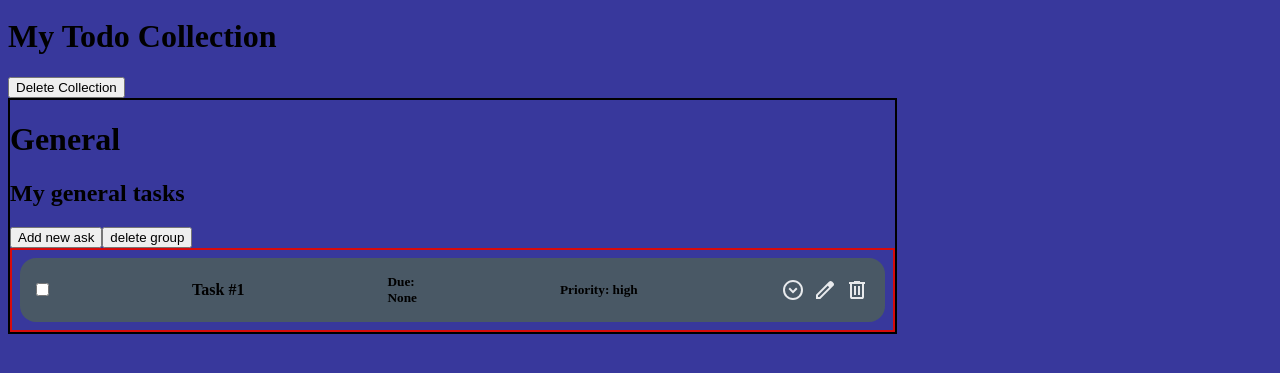
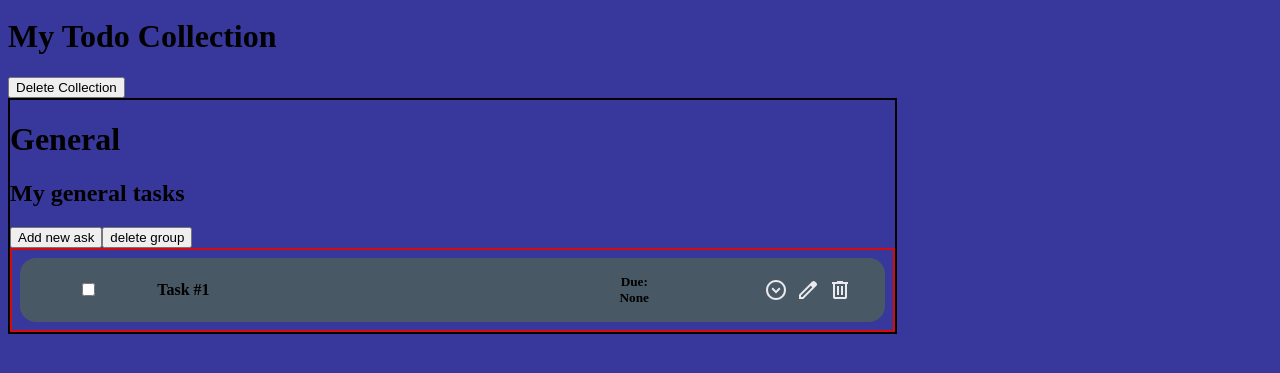
Before and after one commit to DK32093/Todo-List, a website built with webpack: page src/template.html in a window 1280 px wide. Shown: the part 107-480 px from the top of the page. Built offline with nearby package versions, Linux system fonts and the light colour scheme; files whose address does not match are found by name.

Commit message:
Move priority to task details

```diff
--- a/src/display.js
+++ b/src/display.js
@@ -146,7 +146,7 @@ function createTaskCard(task, collectionInd) {
     // basic view params
     taskTitle.innerText = task.taskTitle;
     dueDate.innerText = "Due:\n" + task.dueDate
-    priority.innerText = "Priority: " + task.priority
+
     Object.assign(taskCheck, {
         type: "checkbox",
         name: "taskCheck",
@@ -184,12 +184,15 @@ function createTaskCard(task, collectionInd) {
         displayCollection(collection)
     })
     // detailed view params
+    priority.innerText = "Priority: " + task.priority
     notesTitle.innerText = "Notes"
     notes.innerText = task.notes
     checkTitle.innerText = "Checklist"
     // Classes
     taskCard.setAttribute("class", "taskCard")
     basicView.setAttribute("class", "basicView")
+    taskTitle.setAttribute("class", "taskTitle")
+    dueDate.setAttribute("class", "dueDate")
     taskButtonsDiv.setAttribute("class", "taskButtonDiv")
     deleteButton.setAttribute("class", "deleteButton");
     taskDetails.setAttribute("class", "taskDetails")
@@ -197,8 +200,8 @@ function createTaskCard(task, collectionInd) {
     checkDiv.setAttribute("class", "checkDiv")
     // Append elements
     taskButtonsDiv.append(expandButton, editButton, deleteButton)
-    basicView.append(taskCheck, taskTitle, dueDate, priority, taskButtonsDiv)
-    notesDiv.append(notesTitle, notes)
+    basicView.append(taskCheck, taskTitle, dueDate, taskButtonsDiv)
+    notesDiv.append(priority, notesTitle, notes)
     checkDiv.append(checkTitle)
     if (checkList) {
         checkList.forEach(item => {
--- a/src/styles.css
+++ b/src/styles.css
@@ -38,14 +38,20 @@ button, .deleteButton, .editButton, .expandButton {
 }
 
 .basicView {
-    display: flex;
-    justify-content: space-between;
+    -display: flex;
+    -justify-content:;
     align-items: center;
+    display: grid;
+    grid-template-columns: 1fr 3fr 2fr 1fr;
     margin: 0.5rem;
 }
 
 .basicView > * {
     margin: 0.5rem;
+}
+
+.dueDate {
+    text-align: center;
 }
 
 .taskButtonDiv {
```
